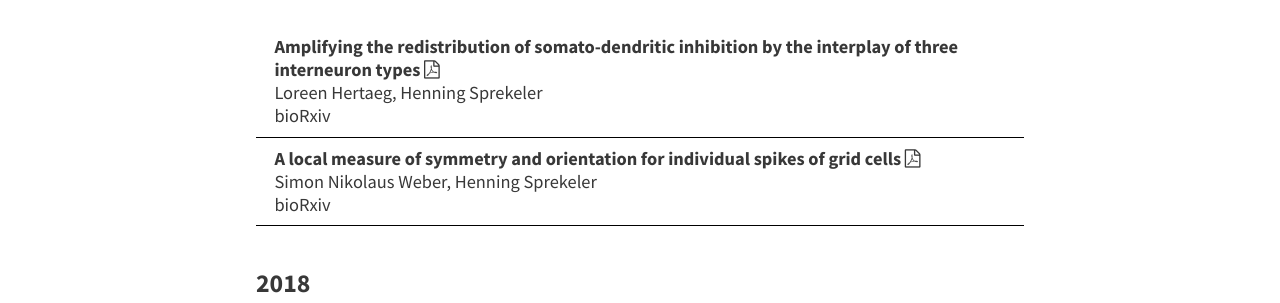
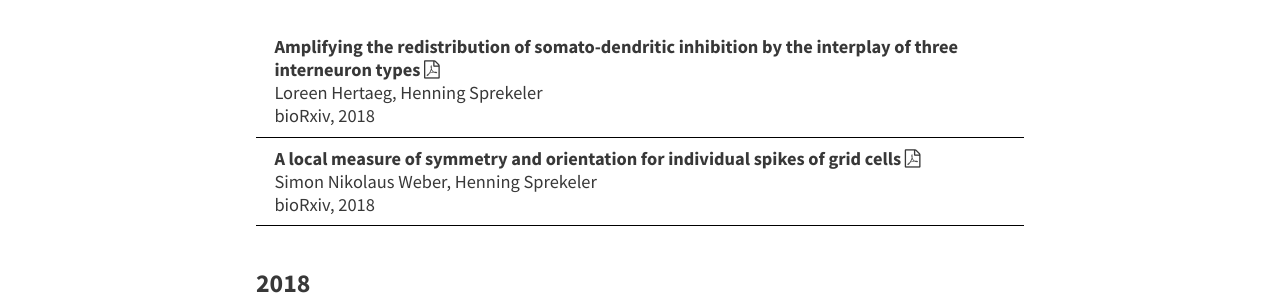
Before and after one commit to ge00rg/website-heroku, a Jekyll site: the page built from pages/3_publications.md, in a window 1280 px wide and 900 px high, scrolled down 307 px. Shown: the part 156-459 px from the top of the window. Built offline with Jekyll 4.4.1, drawn with Linux system fonts in a browser that asks for light colours; some of the changed lines change nothing that is shown.

Commit message:
added year to preprints

```diff
--- a/pages/3_publications.md
+++ b/pages/3_publications.md
@@ -33,7 +33,7 @@
 <table class="publications">
 {% for paper in site.data.publications %}
 {% if paper.preprint=="true" %}
-	<tr><td width="100%"> <a class="paperlink" href="{{paper.link}}"><b>{{paper.title}}</b> {% if paper.link %}<i class="fa fa-file-pdf-o"></i>{% endif %}<br>{{paper.author}} <br> {{paper.journal}}</a></td><td></td></tr>
+	<tr><td width="100%"> <a class="paperlink" href="{{paper.link}}"><b>{{paper.title}}</b> {% if paper.link %}<i class="fa fa-file-pdf-o"></i>{% endif %}<br>{{paper.author}} <br> {{paper.journal}}, {{paper.year}}</a></td><td></td></tr>
 {% endif %}
 {% endfor %}
 </table>
```
